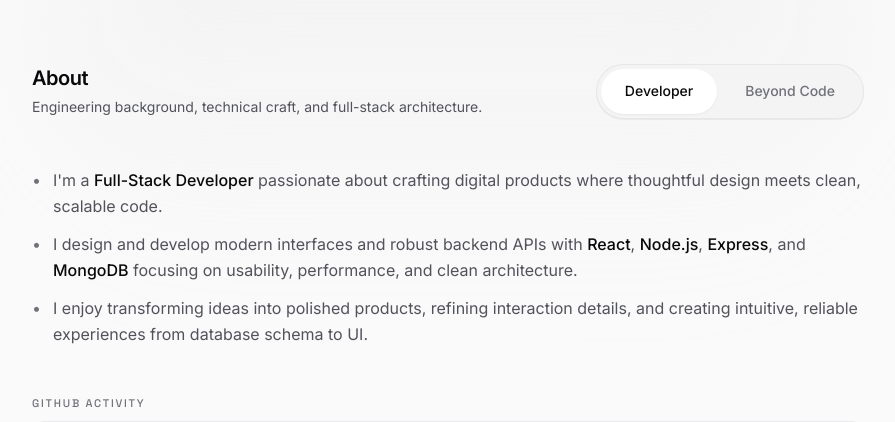
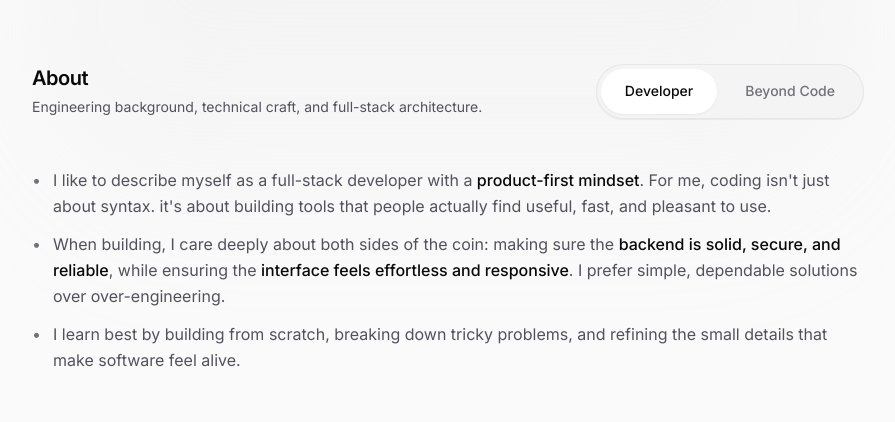
Before and after one commit to shivamkumarlogs/Portfolio, a React (Vite) app: page /about in a window 1280 px wide. Shown: the top 422 px of the page, without its empty margins (192-1087 px from the left). Built offline with nearby package versions, Linux system fonts and the light colour scheme.

Commit message:
copy(profile): refine summary and about bio to conversational product-first narrative

```diff
--- a/src/data/siteContent.js
+++ b/src/data/siteContent.js
@@ -4,11 +4,11 @@ export const profile = {
   name: "Shivam Kumar",
   strapline: "Software Developer",
   summary:
-    "Crafting digital products where thoughtful interface design meets clean, scalable full-stack architecture. Building with React, Node.js, Express, and MongoDB.",
+    "Building full-stack products from idea to deployment with a focus on simplicity, performance, and usability.",
   about: [
-    "I'm a **Full-Stack Developer** passionate about crafting digital products where thoughtful design meets clean, scalable code.",
-    "I design and develop modern interfaces and robust backend APIs with **React**, **Node.js**, **Express**, and **MongoDB** focusing on usability, performance, and clean architecture.",
-    "I enjoy transforming ideas into polished products, refining interaction details, and creating intuitive, reliable experiences from database schema to UI.",
+    "I like to describe myself as a full-stack developer with a **product-first mindset**. For me, coding isn't just about syntax. it's about building tools that people actually find useful, fast, and pleasant to use.",
+    "When building, I care deeply about both sides of the coin: making sure the **backend is solid, secure, and reliable**, while ensuring the **interface feels effortless and responsive**. I prefer simple, dependable solutions over over-engineering.",
+    "I learn best by building from scratch, breaking down tricky problems, and refining the small details that make software feel alive.",
   ],
 };
 
@@ -111,7 +111,7 @@ export const socialLinks = [
   {
     label: "LinkedIn",
     href: "https://www.linkedin.com/in/shivamkumarlogs/",
-    icon: FaLinkedinIn ,
+    icon: FaLinkedinIn,
   },
 ];
 
@@ -199,7 +199,6 @@ export const blogs = [
 ];
 
 export const books = [
-
   {
     title: "The Great Gatsby",
     author: "F. Scott Fitzgerald",
@@ -230,7 +229,7 @@ export const books = [
     link: "https://www.amazon.com/dp/0486290301",
     cover: "/books/metamorphosis.png",
   },
-    {
+  {
     title: "Don't Believe Everything You Think",
     author: "Joseph Nguyen",
     color: "#f8f7f5",
@@ -260,7 +259,7 @@ export const books = [
     link: "https://www.amazon.com/dp/0593135202",
     cover: "/books/project-hail-mary.jpg",
   },
-    {
+  {
     title: "Siddhartha",
     author: "Hermann Hesse",
     color: "#055169",
@@ -270,5 +269,4 @@ export const books = [
     link: "https://www.amazon.com/dp/0553208845",
     cover: "/books/siddhartha.jpg",
   },
-
 ];
```
